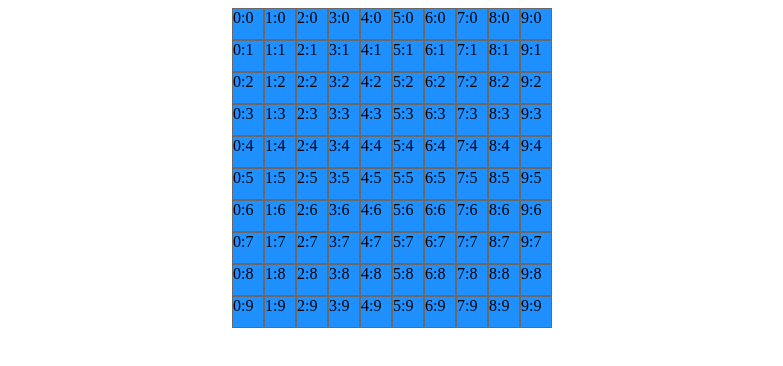
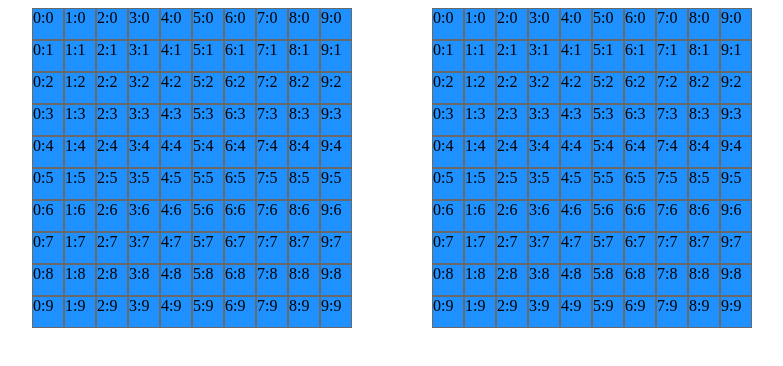
Before and after one commit to oleksii-lyzun/sea-fight, a Vue app: page / in a window 1280 px wide. Shown: the top 366 px of the page, without its empty margins (16-799 px from the left). Built offline with nearby package versions, Linux system fonts and the light colour scheme.

Commit message:
initialized BattleFieldUser+ components

```diff
--- a/src/App.vue
+++ b/src/App.vue
@@ -1,15 +1,18 @@
 <template>
   <div id="app">
     <battle-field-computer></battle-field-computer>
+    <battle-field-user></battle-field-user>
   </div>
 </template>
 
 <script>
 import BattleFieldComputer from './components/BattleFieldComputer.vue';
+import BattleFieldUser from './components/BattleFieldUser.vue';
 
 export default {
   name: 'app',
   components: {
+    BattleFieldUser,
     BattleFieldComputer
   }
 }
--- a/src/components/BattleFieldComputer.vue
+++ b/src/components/BattleFieldComputer.vue
@@ -170,12 +170,29 @@ export default {
 			if (vertical.length === squaresCnt) return vertical;
 			return [startNumber];
 		},
+		createStartDeckWithShips() {
+			this.buildNthSquaresShip(4);
+
+			this.buildNthSquaresShip(3);
+			this.buildNthSquaresShip(3);
+
+			this.buildNthSquaresShip(2);
+			this.buildNthSquaresShip(2);
+			this.buildNthSquaresShip(2);
+
+			this.buildOneSquareShip();
+			this.buildOneSquareShip();
+			this.buildOneSquareShip();
+			this.buildOneSquareShip();
+		},
 		squareWasClicked(squareIdx) {
 			this.$store.commit('setUserShot', squareIdx);
 		}
 	},
-		mounted() {
-
+	created() {
+		this.createStartDeckWithShips();
+		this.$store.commit('initializeComputerStartDeck', this.startDeck);
+		this.$store.commit('initializeComputerShips', this.ships);
 	}
 }
 </script>
--- /dev/null
+++ b/src/components/BattleFieldUser.vue
@@ -0,0 +1,63 @@
+<template>
+	<div class="deck-user">
+		<BattleFieldUserSquare
+			v-for="square in startDeck"
+			:key="`${square.xAxis}${square.yAxis}`"
+			:x="square.xAxis"
+			:y="square.yAxis"
+			:mark-status="square.marked"
+			:is-clicked="square.clicked"
+			@square-clicked="squareWasClicked"
+		></BattleFieldUserSquare>
+	</div>
+</template>
+
+<script>
+// Components
+import BattleFieldUserSquare from './BattleFieldUserSquare.vue';
+// Mixins and helpers
+import BattleFieldMixin from '../mixins/BattleFieldMixin.js';
+import Numbers from '../helpers/Numbers';
+
+export default {
+	name: "BattleFieldUser",
+	mixins: [BattleFieldMixin],
+	components: {
+		BattleFieldUserSquare,
+	},
+	props: {
+		rows: {
+			default: 10,
+			type: Number,
+			required: false,
+		},
+		columns: {
+			default: 10,
+			type: Number,
+			required: false,
+		}
+	},
+	data() {
+		return {
+			// import from BattleFieldMixin presented
+		}
+	},
+	methods: {
+		squareWasClicked(status) {
+			console.log('status', status);
+		},
+	},
+
+}
+</script>
+
+<style scoped lang="less">
+	.deck-user {
+		display: flex;
+		flex-wrap: wrap;
+		justify-content: space-around;
+		align-items: center;
+		width: 320px;
+		height: 320px;
+	}
+</style>
--- /dev/null
+++ b/src/components/BattleFieldUserSquare.vue
@@ -0,0 +1,69 @@
+<template>
+	<div
+		class="user-square"
+		:class="
+			[
+				(isClicked) && markStatus === 2 ? 'marked' : ''
+			]"
+		@click="onSquareClick()"
+	>
+		{{ x }}:{{ y }}
+	</div>
+</template>
+
+<script>
+	import Numbers from '../helpers/Numbers.js';
+
+	export default {
+		name: "BattleFieldUserSquare",
+		data() {
+			return {
+				clicked: false,
+			}
+		},
+		props: {
+			x: {
+				type: Number,
+				required: true
+			},
+			y: {
+				type: Number,
+				required: true
+			},
+			markStatus: {
+				type: Number,
+				required: true
+			},
+			isClicked: {
+				type: Boolean,
+				required: true,
+			}
+		},
+		methods: {
+			onSquareClick() {
+				let num = Numbers.switchCoordinatesToNumber(this.x, this.y);
+				this.clicked = !this.clicked;
+
+				let status = { num, clickedStatus : this.clicked };
+				this.$emit('square-clicked', status);
+			}
+		}
+	}
+</script>
+
+<style scoped lang="less">
+	.user-square {
+		width: 30px;
+		height: 30px;
+		border: 1px solid #696969;
+		background-color: #1E90FF;
+	}
+
+	.marked {
+		background-color: #ADFF2F;
+	}
+
+	.missed {
+		background-color: #FF69B4;
+	}
+</style>
--- a/src/mixins/BattleFieldMixin.js
+++ b/src/mixins/BattleFieldMixin.js
@@ -23,9 +23,6 @@ export default {
     },
     created() {
         this.createStartDeck();
-        this.createStartDeckWithShips();
-        this.$store.commit('initializeComputerStartDeck', this.startDeck);
-        this.$store.commit('initializeComputerShips', this.ships);
     },
     methods: {
         markForbiddenSquares(squares) {
@@ -68,20 +65,5 @@ export default {
                 }
             }
         },
-        createStartDeckWithShips() {
-            this.buildNthSquaresShip(4);
-
-            this.buildNthSquaresShip(3);
-            this.buildNthSquaresShip(3);
-
-            this.buildNthSquaresShip(2);
-            this.buildNthSquaresShip(2);
-            this.buildNthSquaresShip(2);
-
-            this.buildOneSquareShip();
-            this.buildOneSquareShip();
-            this.buildOneSquareShip();
-            this.buildOneSquareShip();
-        }
     }
 }
```
Lines whose indentation alone changed are shown as unchanged.
